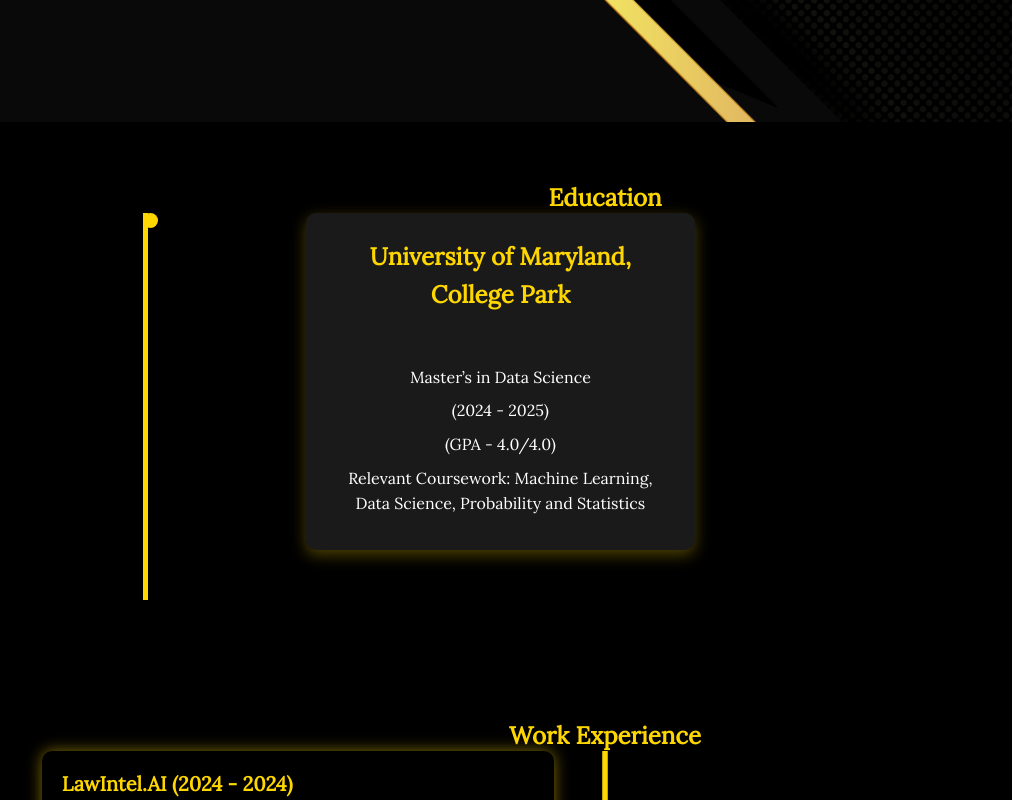
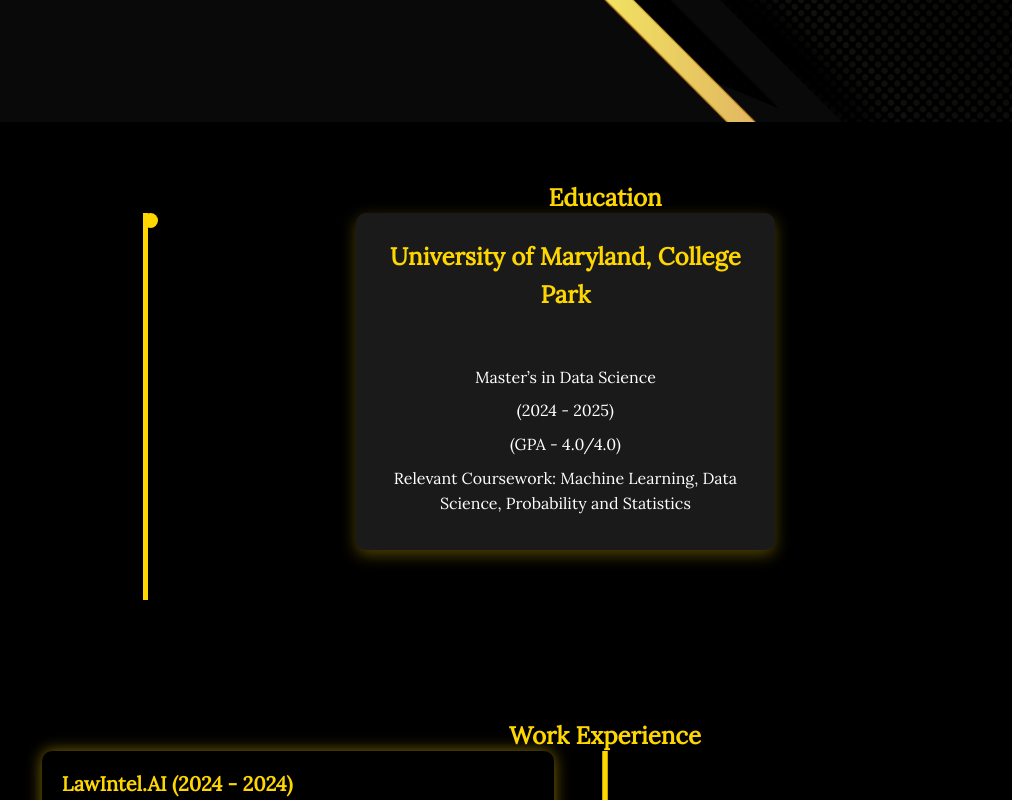
Before and after one commit to aver81/.website, a plain HTML site: page index.html in a window 1280 px wide. Shown: the part 678-1478 px from the top of the page, without its empty margins (35-1047 px from the left). Drawn offline with Linux system fonts and the light colour scheme.

Commit message:
Update style.css

```diff
--- a/style.css
+++ b/style.css
@@ -358,7 +358,7 @@ h1, h2, h3, p, a, span {
     flex-direction: column;
     align-items: center;
     position: relative;
-    padding-left: 50px; /* Adjust for line and circles */
+    padding-left: 100px; /* Adjust for line and circles */
 }
 
 /* Vertical Line for Education */
@@ -384,6 +384,7 @@ h1, h2, h3, p, a, span {
     box-shadow: 0px 5px 15px rgba(255, 215, 0, 0.3);
     text-align: center;
     margin-bottom: 50px;
+    margin-left: 50px;
     position: relative;
     transition: transform 0.3s ease-in-out;
     line-height: 1.6; /* Improves spacing between lines */
```
